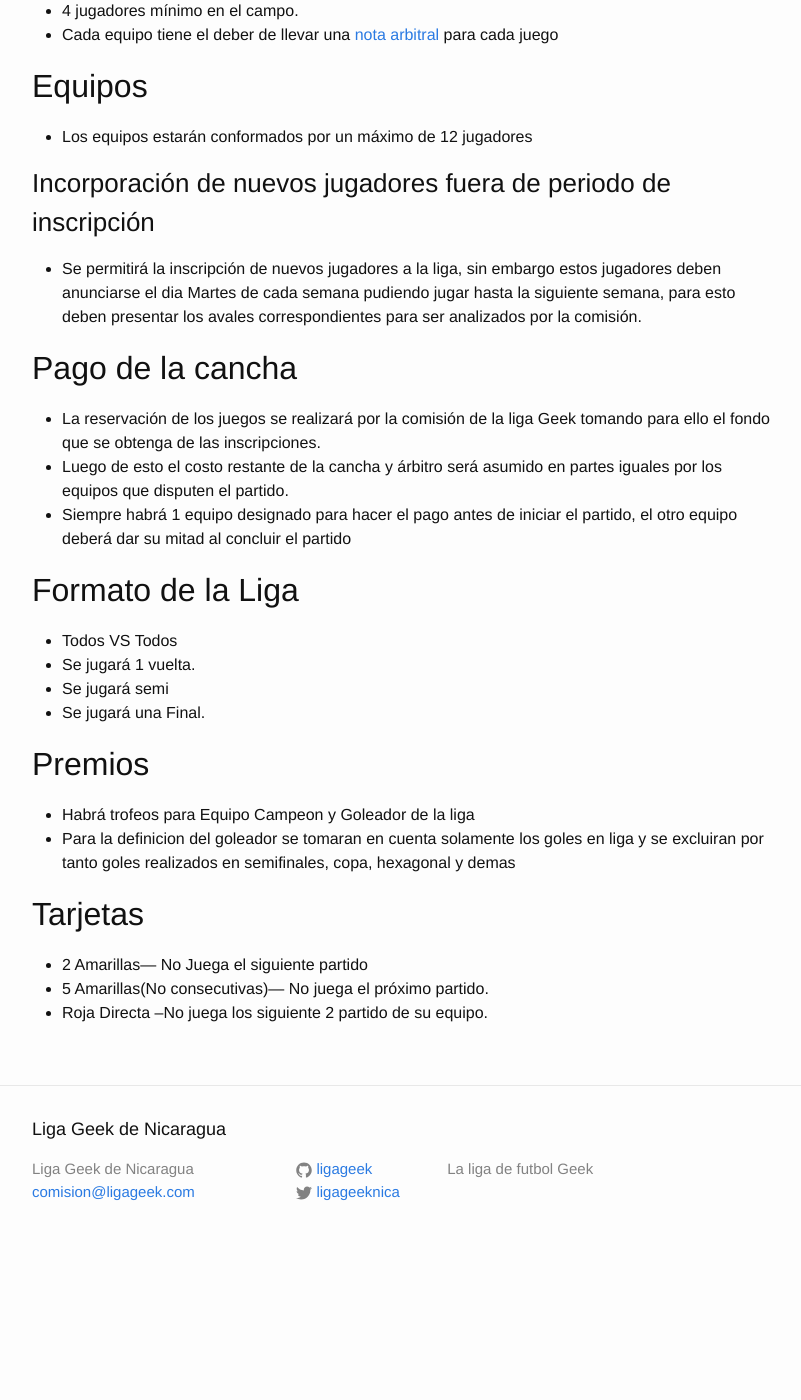
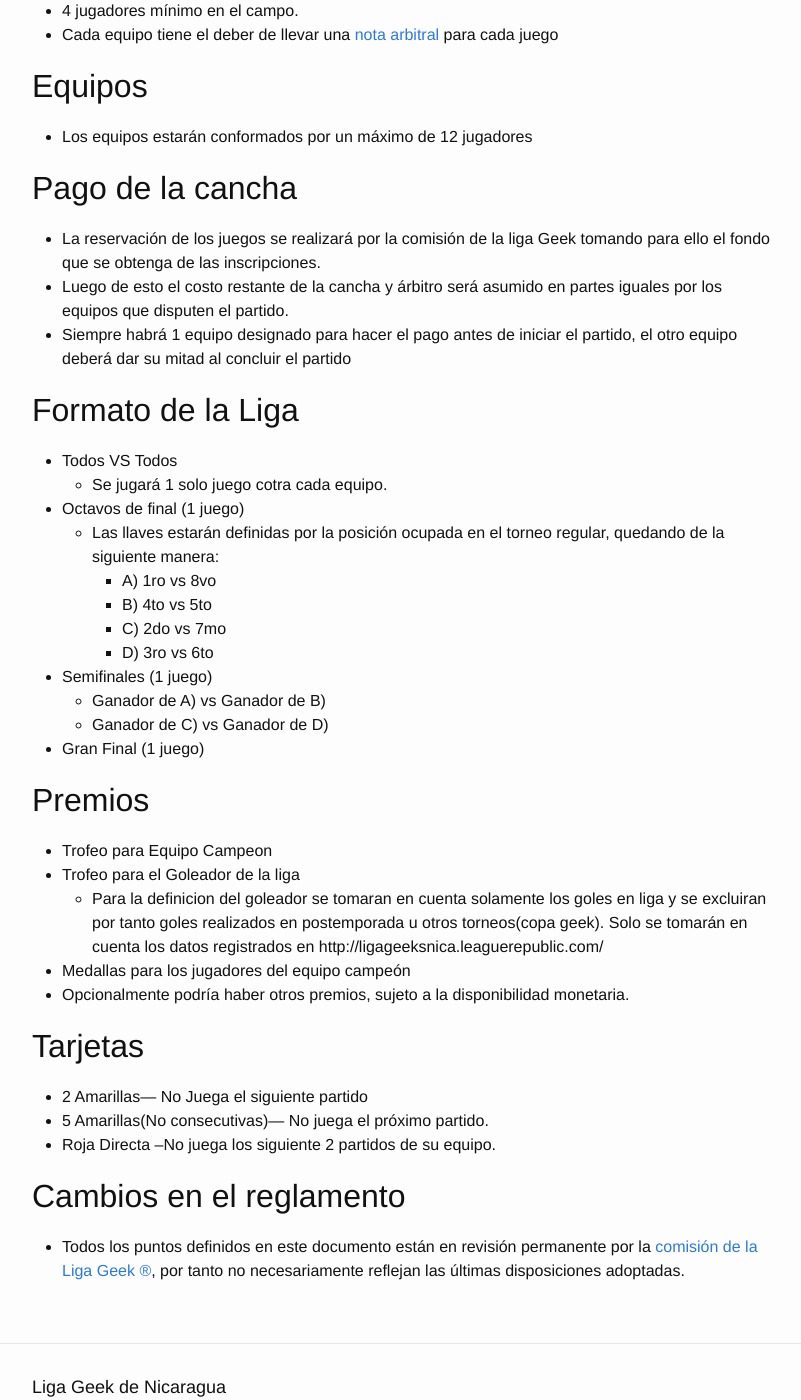
Before and after one commit to ligageek/ligageek.github.io, a Jekyll site: the page built from _posts/2015-07-03-reglamento.markdown, in a window 1280 px wide and 1400 px high, scrolled down 2433 px. Shown: the whole window, without its empty margins (238-1039 px from the left). Built offline with Jekyll 4.4.1, drawn with Linux system fonts in a browser that asks for light colours; comment, search, counter and statistics services are not loaded; before the commit the page ends 3696 px from its top, so only the background shows below that.

Commit message:
Remueve duplicado referente a inscripciones. Actualizado sistema de competencia. Actualizado premios. Disclaimer. Parcialmente resuelve #4

```diff
--- a/_posts/2015-07-03-reglamento.markdown
+++ b/_posts/2015-07-03-reglamento.markdown
@@ -91,13 +91,8 @@
 - 4 jugadores mínimo en el campo.
 - Cada equipo tiene el deber de llevar una [nota arbitral](/assets/nota_arbitral.pdf) para cada juego
 
-
 ## Equipos
 - Los equipos estarán conformados por un máximo de 12 jugadores
-
-### Incorporación de nuevos jugadores fuera de periodo de inscripción
-
-- Se permitirá la inscripción de nuevos jugadores a la liga, sin embargo estos jugadores deben anunciarse el dia Martes de cada semana pudiendo jugar hasta la siguiente semana, para esto deben presentar los avales correspondientes para ser analizados por la comisión.
 
 ## Pago de la cancha
 
@@ -108,18 +103,32 @@
 ## Formato de la Liga
 
 - Todos VS Todos
-- Se jugará 1  vuelta.
-- Se jugará semi
-- Se jugará  una Final.
-
+  - Se jugará 1 solo juego cotra cada equipo.
+- Octavos de final (1 juego)
+  - Las llaves estarán definidas por la posición ocupada en el torneo regular, quedando de la siguiente manera:
+    - A) 1ro vs 8vo
+    - B) 4to vs 5to
+    - C) 2do vs 7mo
+    - D) 3ro vs 6to
+- Semifinales (1 juego)
+  - Ganador de A) vs Ganador de B)
+  - Ganador de C) vs Ganador de D)
+- Gran Final (1 juego)
 
 ## Premios
 
-- Habrá trofeos para Equipo Campeon y Goleador de la liga
-- Para la definicion del goleador se tomaran en cuenta solamente los goles en liga y se excluiran por tanto goles realizados en semifinales, copa, hexagonal y demas
+- Trofeo para Equipo Campeon
+- Trofeo para el Goleador de la liga
+  - Para la definicion del goleador se tomaran en cuenta solamente los goles en liga y se excluiran por tanto goles realizados en postemporada u otros torneos(copa geek). Solo se tomarán en cuenta los datos registrados en http://ligageeksnica.leaguerepublic.com/
+- Medallas para los jugadores del equipo campeón
+- Opcionalmente podría haber otros premios, sujeto a la disponibilidad monetaria.
 
 ## Tarjetas
 
 - 2 Amarillas--- No Juega el siguiente partido
 - 5 Amarillas(No consecutivas)--- No juega el próximo partido.
-- Roja Directa --No juega los siguiente 2 partido de su equipo.
+- Roja Directa --No juega los siguiente 2 partidos de su equipo.
+
+## Cambios en el reglamento
+
+- Todos los puntos definidos en este documento están en revisión permanente por la [comisión de la Liga Geek ®](comision@ligageek.com), por tanto no necesariamente reflejan las últimas disposiciones adoptadas.
```
